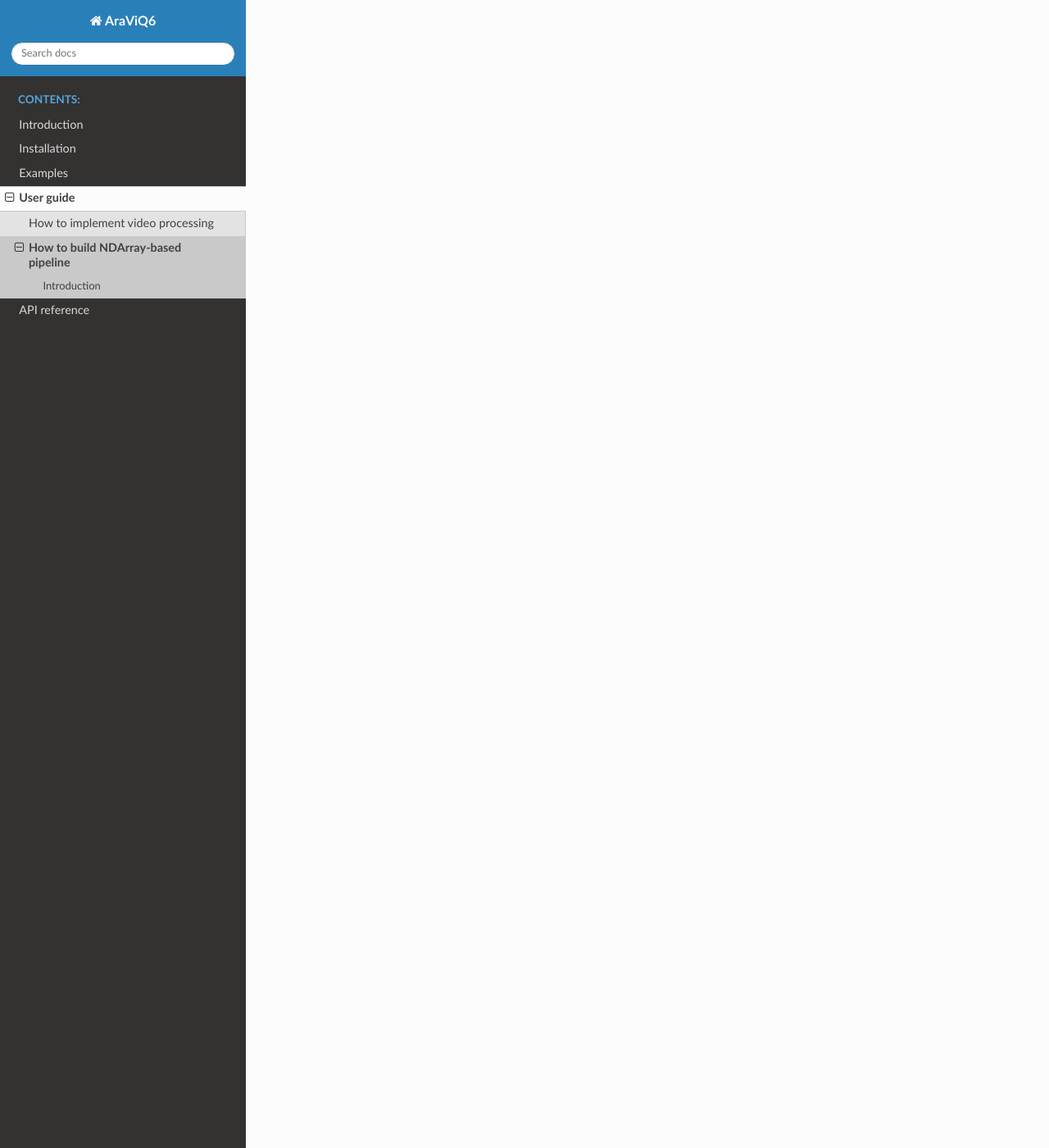
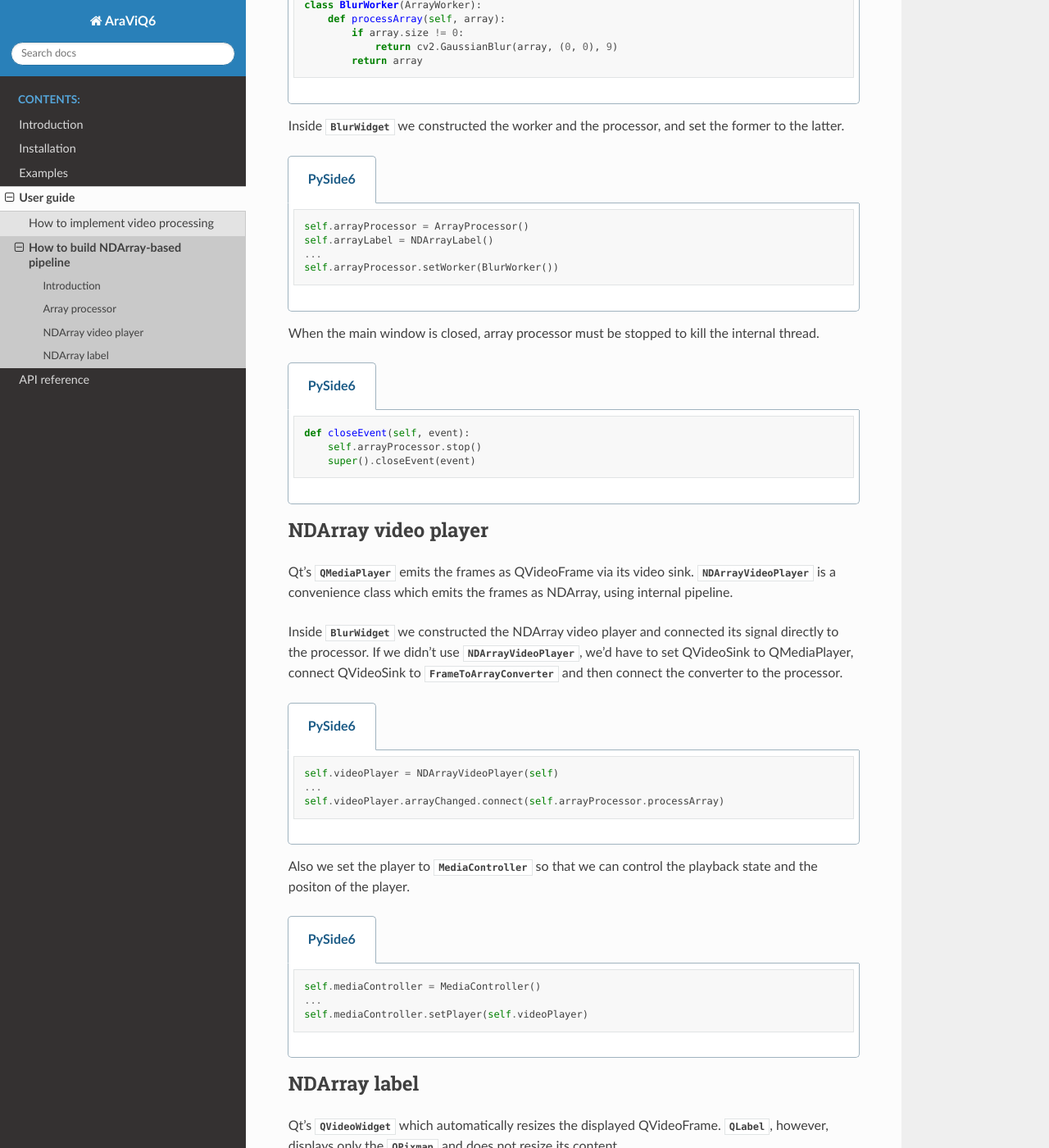
Before and after one commit to JSS95/araviq6, a Sphinx documentation site: the page built from doc/source/user-guide/array-pipeline.rst, in a window 1280 px wide and 1400 px high, scrolled down 2958 px. Shown: the whole window at 82% size. Built offline with Sphinx 7.4.7 and the Read the Docs theme 2.0.0, drawn with Linux system fonts in a browser that asks for light colours; some of the changed text lies outside the part shown.

Commit message:
doc: add user guide document
Finish writing document

```diff
--- a/doc/source/user-guide/array-pipeline.rst
+++ b/doc/source/user-guide/array-pipeline.rst
@@ -33,21 +33,81 @@ Here is the complete code:
 
 .. tabs::
 
+   .. code-tab:: python PySide6
+
+      import cv2  # type: ignore[import]
+      import sys
+      from PySide6.QtCore import Qt, QUrl
+      from PySide6.QtWidgets import QWidget, QVBoxLayout, QApplication
+      from PySide6.QtMultimedia import QMediaPlayer
+      from araviq6 import (
+          ArrayWorker,
+          ArrayProcessor,
+          NDArrayVideoPlayer,
+          NDArrayLabel,
+          MediaController,
+          get_samples_path,
+      )
+
+      class BlurWorker(ArrayWorker):
+          def processArray(self, array):
+              if array.size != 0:
+                  return cv2.GaussianBlur(array, (0, 0), 9)
+              return array
+
+      class BlurWidget(QWidget):
+          def __init__(self, parent=None):
+              super().__init__(parent)
+              self.videoPlayer = NDArrayVideoPlayer(self)
+              self.arrayProcessor = ArrayProcessor()
+              self.arrayLabel = NDArrayLabel()
+              self.mediaController = MediaController()
+
+              self.videoPlayer.arrayChanged.connect(self.arrayProcessor.processArray)
+              self.arrayProcessor.arrayProcessed.connect(self.arrayLabel.setArray)
+
+              self.arrayProcessor.setWorker(BlurWorker())
+              self.mediaController.setPlayer(self.videoPlayer)
+              self.arrayLabel.setAlignment(Qt.AlignCenter)
+
+              layout = QVBoxLayout()
+              layout.addWidget(self.arrayLabel)
+              layout.addWidget(self.mediaController)
+              self.setLayout(layout)
+
+          def closeEvent(self, event):
+              self.arrayProcessor.stop()
+              super().closeEvent(event)
+
+      app = QApplication(sys.argv)
+      w = BlurWidget()
+      w.videoPlayer.setSource(QUrl.fromLocalFile(get_samples_path('hello.mp4')))
+      w.show()
+      app.exec()
+      app.quit()
+
+.. figure:: ./blurplayer.array.jpg
+   :align: center
+
+   Blurring player based on NDArray
+
+Now let's take a closer look at this code by parts.
+
+Array processor
+---------------
+
+Just as QVideoFrame processor (which we explored in :ref:`guide-processor`), NDArray processing consists of a worker running in a processor.
+
+.. figure:: ../_images/array-processor.jpg
+   :align: center
+
+   NDArray processor design
+
+We defined :class:`BlurWorker` all the same with that in the previous page, except that we now subclass :class:`.ArrayWorker` instead of :class:`.VideoFrameWorker`.
+
+.. tabs::
+
     .. code-tab:: python PySide6
-
-       import cv2  # type: ignore[import]
-       import sys
-       from PySide6.QtCore import Qt, QUrl
-       from PySide6.QtWidgets import QWidget, QVBoxLayout, QApplication
-       from PySide6.QtMultimedia import QMediaPlayer
-       from araviq6 import (
-           ArrayWorker,
-           ArrayProcessor,
-           NDArrayVideoPlayer,
-           NDArrayLabel,
-           MediaController,
-           get_samples_path,
-       )
 
        class BlurWorker(ArrayWorker):
            def processArray(self, array):
@@ -55,38 +115,75 @@ Here is the complete code:
                    return cv2.GaussianBlur(array, (0, 0), 9)
                return array
 
-       class BlurWidget(QWidget):
-           def __init__(self, parent=None):
-               super().__init__(parent)
-               self.videoPlayer = NDArrayVideoPlayer(self)
-               self.arrayProcessor = ArrayProcessor()
-               self.arrayLabel = NDArrayLabel()
-               self.mediaController = MediaController()
+Inside :class:`BlurWidget` we constructed the worker and the processor, and set the former to the latter.
 
-               self.videoPlayer.arrayChanged.connect(self.arrayProcessor.processArray)
-               self.arrayProcessor.arrayProcessed.connect(self.arrayLabel.setArray)
+.. tabs::
 
-               self.arrayProcessor.setWorker(BlurWorker())
-               self.mediaController.setPlayer(self.videoPlayer)
-               self.arrayLabel.setAlignment(Qt.AlignCenter)
+    .. code-tab:: python PySide6
 
-               layout = QVBoxLayout()
-               layout.addWidget(self.arrayLabel)
-               layout.addWidget(self.mediaController)
-               self.setLayout(layout)
+          self.arrayProcessor = ArrayProcessor()
+          self.arrayLabel = NDArrayLabel()
+          ...
+          self.arrayProcessor.setWorker(BlurWorker())
 
-           def closeEvent(self, event):
-               self.arrayProcessor.stop()
-               super().closeEvent(event)
+When the main window is closed, array processor must be stopped to kill the internal thread.
 
-       app = QApplication(sys.argv)
-       w = BlurWidget()
-       w.videoPlayer.setSource(QUrl.fromLocalFile(get_samples_path('hello.mp4')))
-       w.show()
-       app.exec()
-       app.quit()
+.. tabs::
 
-.. figure:: ./blurplayer.array.jpg
-   :align: center
+    .. code-tab:: python PySide6
 
-   Blurring player based on NDArray
+          def closeEvent(self, event):
+              self.arrayProcessor.stop()
+              super().closeEvent(event)
+
+NDArray video player
+--------------------
+
+Qt's :class:`QMediaPlayer` emits the frames as QVideoFrame via its video sink.
+:class:`.NDArrayVideoPlayer` is a convenience class which emits the frames as NDArray, using internal pipeline.
+
+Inside :class:`BlurWidget` we constructed the NDArray video player and connected its signal directly to the processor.
+If we didn't use :class:`.NDArrayVideoPlayer`, we'd have to set QVideoSink to QMediaPlayer, connect QVideoSink to :class:`.FrameToArrayConverter` and then connect the converter to the processor.
+
+.. tabs::
+
+    .. code-tab:: python PySide6
+
+          self.videoPlayer = NDArrayVideoPlayer(self)
+          ...
+          self.videoPlayer.arrayChanged.connect(self.arrayProcessor.processArray)
+
+Also we set the player to :class:`.MediaController` so that we can control the playback state and the positon of the player.
+
+.. tabs::
+
+    .. code-tab:: python PySide6
+
+          self.mediaController = MediaController()
+          ...
+          self.mediaController.setPlayer(self.videoPlayer)
+
+NDArray label
+-------------
+
+Qt's :class:`QVideoWidget` which automatically resizes the displayed QVideoFrame.
+:class:`QLabel`, however, displays only the :class:`QPixmap` and does not resize its content.
+
+AraViQ6 provides :class:`ScalableQLabel` and its subclass, :class:`NDArrayLabel`.
+ScalableQLabel is a subclass of QLabel which can resize the pixmap.
+NDArrayLable can, in addition, display the input array to the screen.
+
+We constructed NDArray label instance, added it to the layout of :class:`BlurWidget` and connected the processor's array signal to the label.
+If we didn't use :class:`.NDArrayLabel`, we'd have to connect the processor to :class:`.ArrayToFrameConverter`, then connect the converter to QVideoWidget's QVideoSink.
+
+.. tabs::
+
+    .. code-tab:: python PySide6
+
+          self.arrayLabel = NDArrayLabel()
+          ...
+          self.arrayProcessor.arrayProcessed.connect(self.arrayLabel.setArray)
+          ...
+          self.arrayLabel.setAlignment(Qt.AlignCenter)
+
+Note that as ordinary, QLabel, the alignment of the label can be set.
```
Also changed, not shown: other parts of doc/source/user-guide/array-pipeline.rst (+1 -1 lines), doc/source/user-guide/frame-processor.rst (+19 -19 lines).
